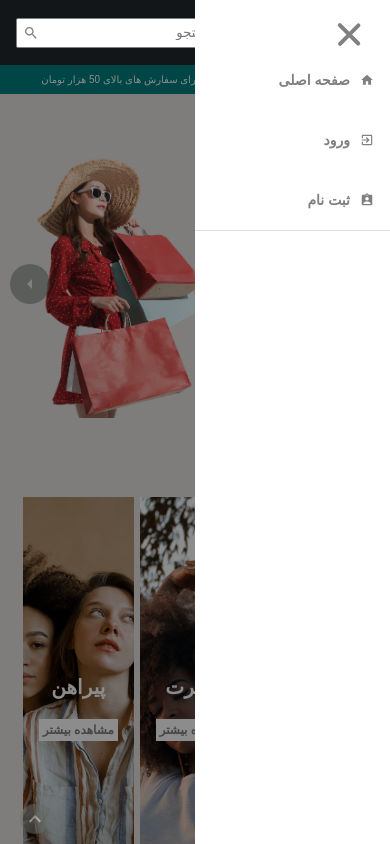
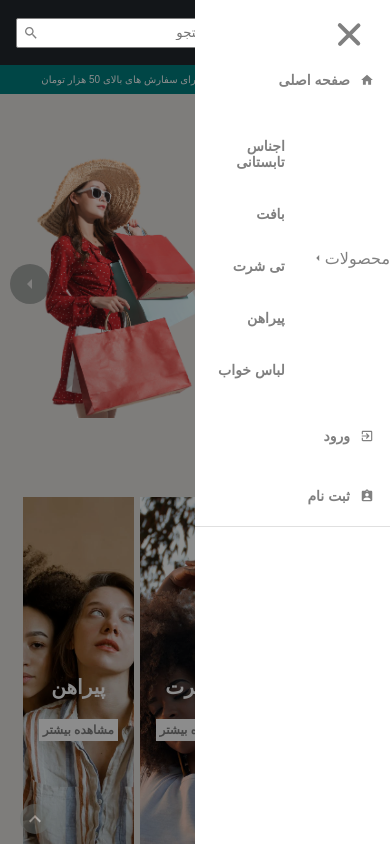
Before and after one commit to amin-qanbari/React-Shopping-Site-UI-Design-Redux-main, a React (Create React App) app: page / in a window 390 px wide. Both pictures are taken after a click on the element 354 px from the left and 34 px from the top of the page. Shown: the top 844 px of the page. Built offline with nearby package versions, Linux system fonts and the light colour scheme.

Commit message:
create dropdown item

```diff
--- a/src/components/Navbar/NavbarSmall.js
+++ b/src/components/Navbar/NavbarSmall.js
@@ -1,7 +1,7 @@
 import React, { useState } from "react";
 
 //material ui icons
-import { Home , ExitToApp , AssignmentInd } from "@material-ui/icons";
+import { Home, ExitToApp, AssignmentInd, ArrowLeft } from "@material-ui/icons";
 
 //styled-components
 import styled from "styled-components";
@@ -22,13 +22,13 @@ const Ul = styled.ul`
   background-color: #ffffff;
   transition: all 0.8s linear;
   margin-top: 20px;
-  @media (max-width:576px) {
+  @media (max-width: 576px) {
     width: 50%;
   }
-  @media (max-width:380px) {
+  @media (max-width: 380px) {
     width: 55%;
   }
-  hr{
+  hr {
     margin: 0px;
     flex-shrink: 0;
     border-width: 0px 0px thin;
@@ -36,6 +36,10 @@ const Ul = styled.ul`
     border-color: rgba(0, 0, 0, 0.12);
     z-index: 20000;
     width: 100%;
+  }
+
+  .open-product{
+
   }
 
   @media (max-width: 768px) {
@@ -49,7 +53,7 @@ const Ul = styled.ul`
     justify-content: center;
     align-items: center;
     cursor: pointer;
-    width:100%;
+    width: 100%;
     a {
       cursor: pointer;
       font-size: 14px;
@@ -67,32 +71,63 @@ const Ul = styled.ul`
       transition: background-color 150ms cubic-bezier(0.4, 0, 0.2, 1) 0ms;
     }
     &:hover {
-      background-color: #F5F5F5;
+      background-color: #f5f5f5;
     }
     svg {
       padding-left: 10px;
     }
   }
-
 `;
 
 const NavbarSmall = ({ open, close }) => {
   const [dropdown] = useState(false);
+  const [openProduct, setOpenProduct] = useState(false);
 
   return (
     <div>
-      <Ul open={open} dropdown={dropdown}>
+      <Ul open={open} dropdown={dropdown} openProduct={openProduct}>
         <li onClick={close}>
-          <Link to="/"> <Home/>صفحه اصلی</Link>
+          <Link to="/">
+            {" "}
+            <Home />
+            صفحه اصلی
+          </Link>
+        </li>
+        <li className="open-product">
+            محصولات
+            <ArrowLeft className="iconDropdown" />
+          <div onClick={() => setOpenProduct(!openProduct)}>
+            <ul>
+              <li className="li-none">
+                <Link to="/summer">اجناس تابستانی</Link>
+              </li>
+              <li className="li-none">
+                <Link to="/autumn">بافت</Link>
+              </li>
+              <li className="li-none">
+                <Link to="/t-shirt">تی شرت</Link>
+              </li>
+              <li className="li-none">
+                <Link to="/shirt">پیراهن</Link>
+              </li>
+              <li className="li-none">
+                <Link to="/nightwear">لباس خواب</Link>
+              </li>
+            </ul>
+          </div>
         </li>
         <li onClick={close}>
-          <Link to="/login"><ExitToApp/> ورود</Link>
+          <Link to="/login">
+            <ExitToApp /> ورود
+          </Link>
         </li>
         <li onClick={close}>
-        <Link to="/register"><AssignmentInd/>ثبت نام</Link>
-
+          <Link to="/register">
+            <AssignmentInd />
+            ثبت نام
+          </Link>
         </li>
-      <hr />
+        <hr />
       </Ul>
     </div>
   );
```
